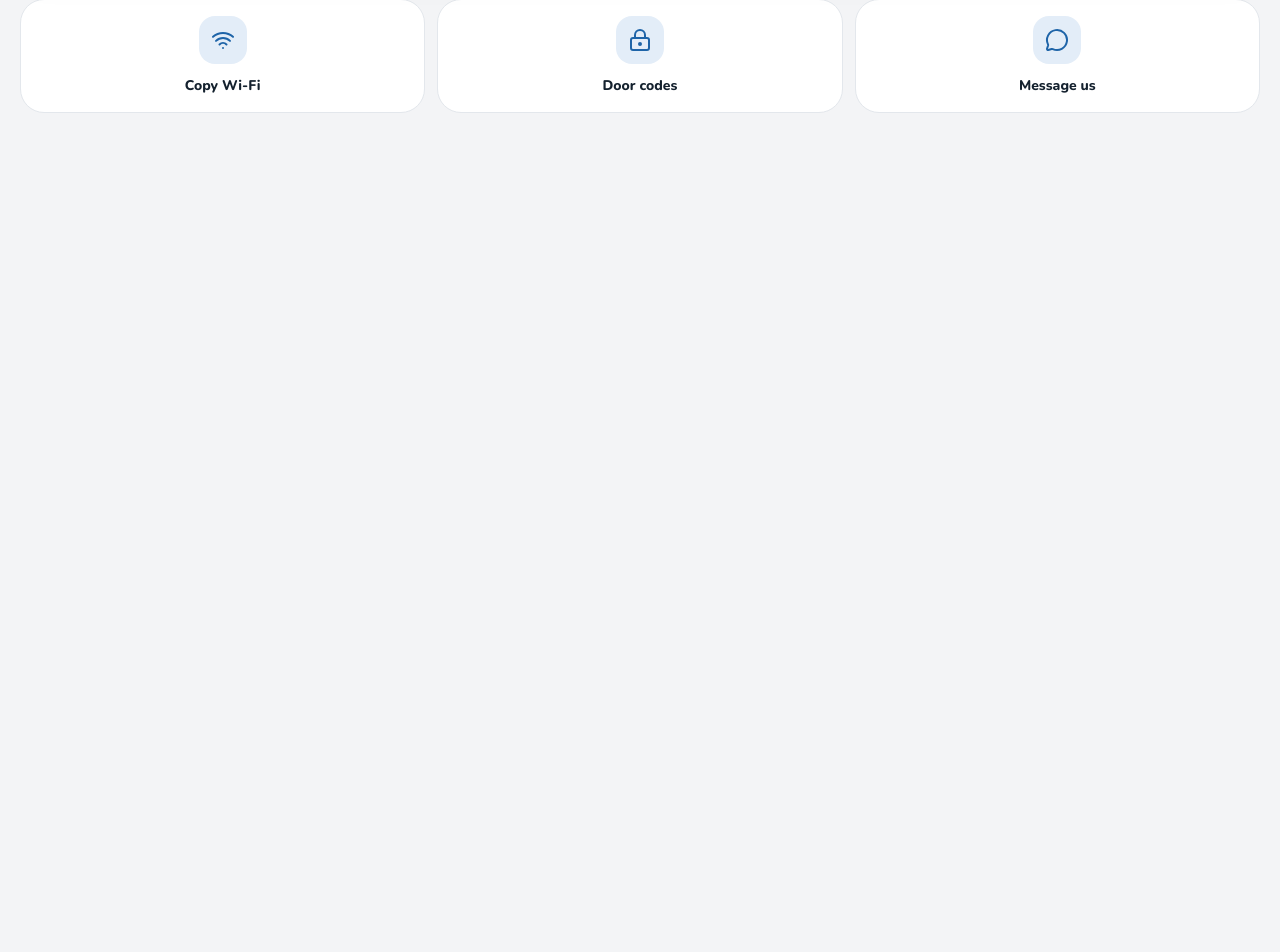
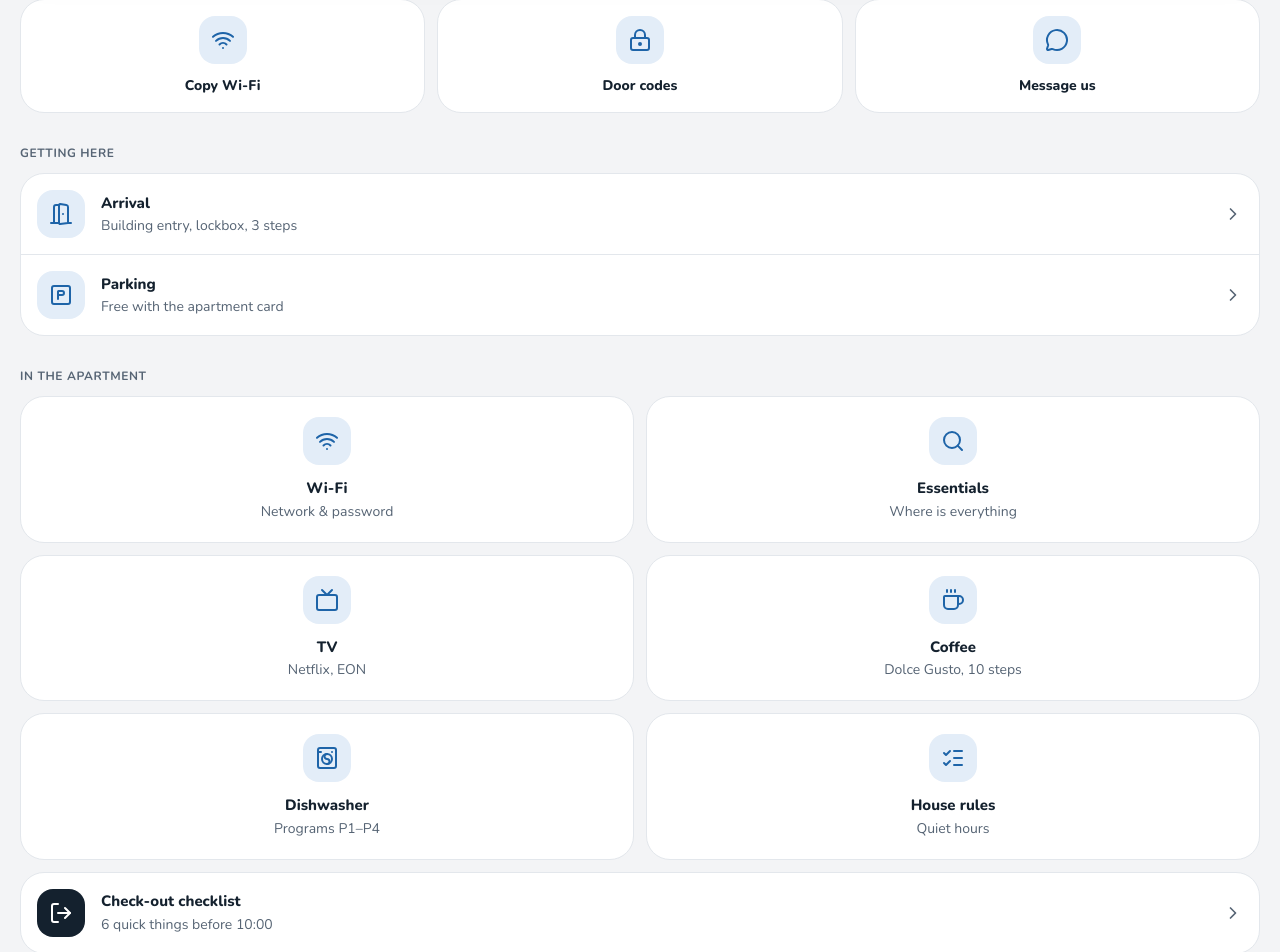
Before and after one commit to jcelic/apartment-guest-guide-v2, a Next.js app: page / in a window 1280 px wide. Shown: the part 355-1307 px from the top of the page. Before the commit the page ends 800 px from the top, so only its background shows below. Built offline with nearby package versions, Linux system fonts and the light colour scheme.

Commit message:
feat: add arrival and apartment sections

```diff
--- a/src/app/page.tsx
+++ b/src/app/page.tsx
@@ -1,10 +1,24 @@
+import {
+  Coffee,
+  DoorOpen,
+  ListChecks,
+  LogOut,
+  Search,
+  SquareParking,
+  Tv,
+  WashingMachine,
+  Wifi,
+} from 'lucide-react';
+import GuideRow from '@/components/GuideRow';
+import GuideSection from '@/components/GuideSection';
+import GuideTile from '@/components/GuideTile';
 import Header from '@/components/Header';
 import QuickActions from '@/components/QuickActions';
 import StayInfo from '@/components/StayInfo';
 
 const Page = () => {
   return (
-    <>
+    <main className="flex-1 pb-10">
       <section className="bg-deep pb-16 text-white">
         <Header />
 
@@ -28,7 +42,94 @@ const Page = () => {
       </div>
 
       <QuickActions />
-    </>
+
+      <GuideSection title="Getting here">
+        <ul
+          role="list"
+          className="divide-y divide-line overflow-hidden rounded-3xl border border-line bg-surface"
+        >
+          <li>
+            <GuideRow
+              icon={<DoorOpen />}
+              title="Arrival"
+              description="Building entry, lockbox, 3 steps"
+              href="/arrival"
+            />
+          </li>
+          <li>
+            <GuideRow
+              icon={<SquareParking />}
+              title="Parking"
+              description="Free with the apartment card"
+              href="/parking"
+            />
+          </li>
+        </ul>
+      </GuideSection>
+
+      <GuideSection title="In the apartment">
+        <ul role="list" className="grid grid-cols-2 gap-3">
+          <li>
+            <GuideTile
+              icon={<Wifi />}
+              title="Wi-Fi"
+              description="Network & password"
+              href="/wifi"
+            />
+          </li>
+          <li>
+            <GuideTile
+              icon={<Search />}
+              title="Essentials"
+              description="Where is everything"
+              href="/essentials"
+            />
+          </li>
+          <li>
+            <GuideTile
+              icon={<Tv />}
+              title="TV"
+              description="Netflix, EON"
+              href="/tv"
+            />
+          </li>
+          <li>
+            <GuideTile
+              icon={<Coffee />}
+              title="Coffee"
+              description="Dolce Gusto, 10 steps"
+              href="/coffee"
+            />
+          </li>
+          <li>
+            <GuideTile
+              icon={<WashingMachine />}
+              title="Dishwasher"
+              description="Programs P1–P4"
+              href="/dishwasher"
+            />
+          </li>
+          <li>
+            <GuideTile
+              icon={<ListChecks />}
+              title="House rules"
+              description="Quiet hours"
+              href="/house-rules"
+            />
+          </li>
+        </ul>
+
+        <div className="overflow-hidden rounded-3xl border border-line bg-surface">
+          <GuideRow
+            icon={<LogOut />}
+            title="Check-out checklist"
+            description="6 quick things before 10:00"
+            href="/check-out"
+            highlighted
+          />
+        </div>
+      </GuideSection>
+    </main>
   );
 };
 
--- /dev/null
+++ b/src/components/GuideRow.tsx
@@ -0,0 +1,45 @@
+import type { ReactNode } from 'react';
+import Link from 'next/link';
+import { ChevronRight } from 'lucide-react';
+
+type GuideRowProps = {
+  icon: ReactNode;
+  title: string;
+  description: string;
+  href: string;
+  highlighted?: boolean;
+};
+
+const GuideRow = ({
+  icon,
+  title,
+  description,
+  href,
+  highlighted = false,
+}: GuideRowProps) => {
+  return (
+    <Link
+      href={href}
+      className="group flex cursor-pointer items-center gap-4 p-4 transition-colors duration-200 hover:bg-accent-soft focus-visible:outline-2 focus-visible:-outline-offset-2 focus-visible:outline-accent"
+    >
+      <span
+        className={`flex size-12 shrink-0 items-center justify-center rounded-2xl [&_svg]:size-6 ${
+          highlighted
+            ? 'bg-foreground text-surface'
+            : 'bg-accent-soft text-accent transition-colors duration-200 group-hover:bg-surface'
+        }`}
+      >
+        {icon}
+      </span>
+
+      <span className="min-w-0 flex-1">
+        <span className="block font-extrabold">{title}</span>
+        <span className="mt-0.5 block text-sm text-muted">{description}</span>
+      </span>
+
+      <ChevronRight className="size-5 shrink-0 text-muted" />
+    </Link>
+  );
+};
+
+export default GuideRow;
--- /dev/null
+++ b/src/components/GuideSection.tsx
@@ -0,0 +1,20 @@
+import type { ReactNode } from 'react';
+
+type GuideSectionProps = {
+  title: string;
+  children: ReactNode;
+};
+
+const GuideSection = ({ title, children }: GuideSectionProps) => {
+  return (
+    <section className="mx-5 mt-8">
+      <h2 className="text-xs font-bold tracking-wider text-muted uppercase">
+        {title}
+      </h2>
+
+      <div className="mt-3 space-y-3">{children}</div>
+    </section>
+  );
+};
+
+export default GuideSection;
--- /dev/null
+++ b/src/components/GuideTile.tsx
@@ -0,0 +1,29 @@
+import type { ReactNode } from 'react';
+import Link from 'next/link';
+
+type GuideTileProps = {
+  icon: ReactNode;
+  title: string;
+  description: string;
+  href: string;
+};
+
+const GuideTile = ({ icon, title, description, href }: GuideTileProps) => {
+  return (
+    <Link
+      href={href}
+      className="group flex h-full cursor-pointer flex-col items-center gap-3 rounded-3xl border border-line bg-surface px-3 py-5 text-center transition-colors duration-200 hover:bg-accent-soft focus-visible:outline-2 focus-visible:outline-offset-2 focus-visible:outline-accent"
+    >
+      <span className="flex size-12 shrink-0 items-center justify-center rounded-2xl bg-accent-soft text-accent transition-colors duration-200 group-hover:bg-surface [&_svg]:size-6">
+        {icon}
+      </span>
+
+      <span>
+        <span className="block font-extrabold">{title}</span>
+        <span className="mt-0.5 block text-sm text-muted">{description}</span>
+      </span>
+    </Link>
+  );
+};
+
+export default GuideTile;
```
